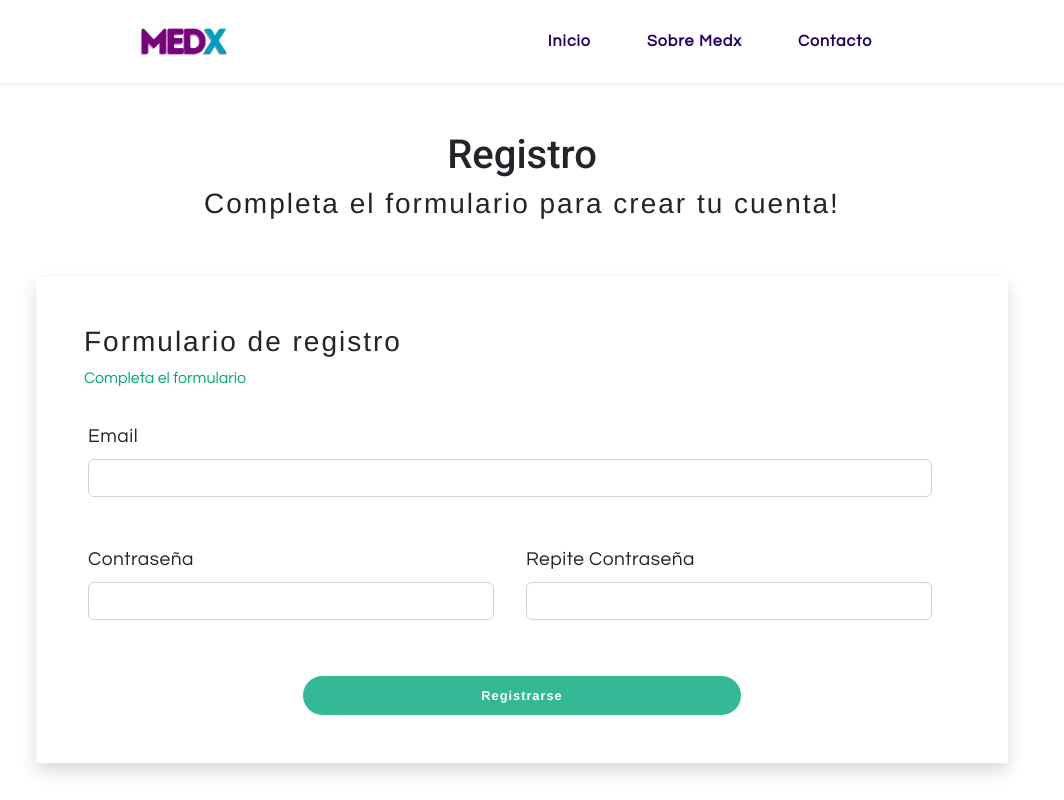
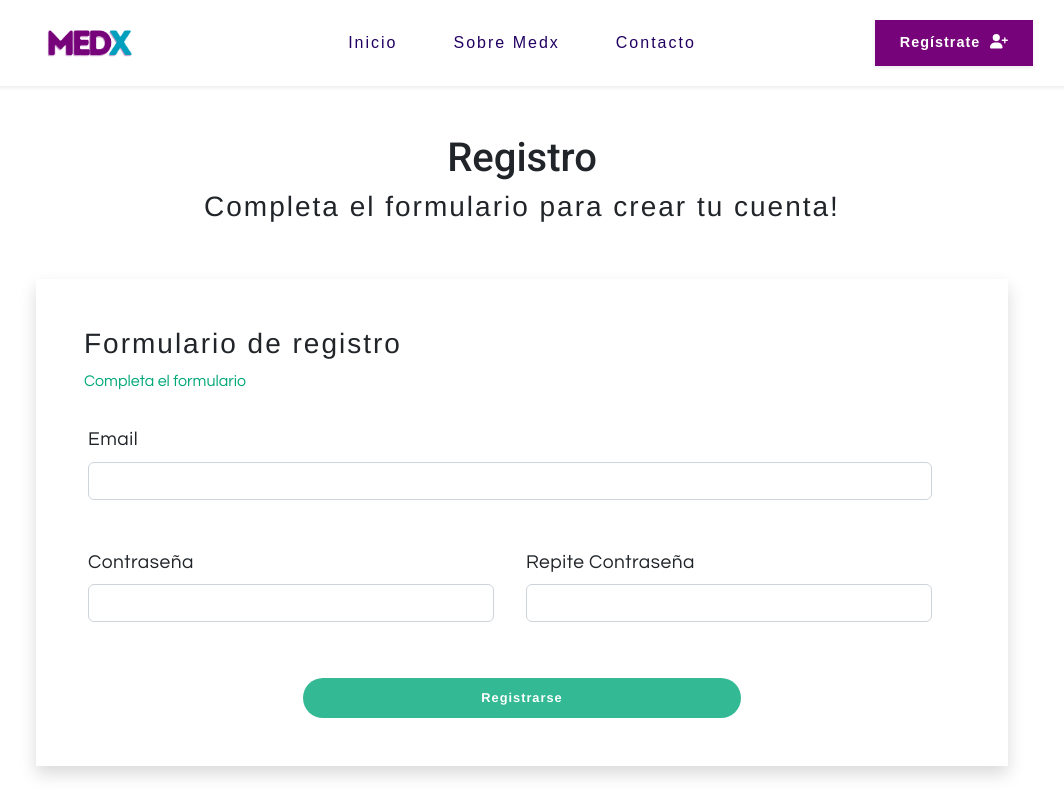
Before and after one commit to tnovak2112/medx, an Angular app: page /register in a window 1280 px wide. Shown: the top 800 px of the page, without its empty margins (118-1182 px from the left). Built offline with nearby package versions, Linux system fonts and the light colour scheme.

Commit message:
se arregla componente contacto se arreglan los tipos de letra agrega boton registro en navbar actualiza numero de contacto

```diff
--- a/src/app/features/about/views/about.component.css
+++ b/src/app/features/about/views/about.component.css
@@ -2,13 +2,13 @@
     border: 1px solid aquamarine;
 } */
 .img-container{
-    width: auto;
-    height: auto;
+    width: fit-content;
+    height: 100%;
     margin: 0px;
 }
 .img-container img{
     width: 100%;
-    height: 100%;
+    height: auto;
     object-fit: contain;
     border: none;
 }
@@ -28,3 +28,16 @@ p{
 strong{
     color: var(--purple);
 }
+#link-download{
+    background-color: var(--blue);
+    padding: 10px 15px ;
+    text-decoration: none;
+    font-family: Arial, Helvetica, sans-serif;
+    font-weight: 500;
+    letter-spacing: 2px;
+    color: white;
+    transition: background-color .5s;
+}
+#link-download:hover{
+    background-color: var(--purple);
+}
--- a/src/app/features/about/views/about.component.html
+++ b/src/app/features/about/views/about.component.html
@@ -13,12 +13,16 @@
     <h3>
       Encuentra profesionales de salud de manera fácil y rápida con nuestra StartUp.
     </h3>
-    <div class="col-lg-6 col-sm-12 my-5 text-center">
+    <div class="col-lg-4 col-sm-8 d-flex flex-column align-self-start justify-content-center my-5 text-center">
       <div class="img-container">
-        <img src="assets/images/poster.svg" alt="" class="rounded shadow" />
+        <img src="assets/images/poster.svg" alt="" class="rounded" />
+      </div>
+      <div class="mt-3">
+        <h5 class="p-3">Quieres saber mas?</h5>
+        <a href="assets/docs/Press. MedxApp 2023.pdf" id="link-download" class="shadow-sm" descargar>Click Aqui!</a>
       </div>
     </div>
-    <div class="col-lg-6 col-sm-12 my-5">
+    <div class="col-lg-7 col-sm-12 my-5">
       <div>
         <p align="justify" class="lh-lg">
           En la era digital actual, encontrar profesionales de salud competentes y confiables puede resultar un desafío
--- a/src/app/features/contact/views/contact.component.css
+++ b/src/app/features/contact/views/contact.component.css
@@ -2,10 +2,10 @@
     padding: 40px;
 }
 h1{
-    font-family: Titulos;
+    font-family: Arial, Helvetica, sans-serif;
 }
 h3{
-    font-family: Titulos;
+    font-family: Arial, Helvetica, sans-serif;
     letter-spacing: 2px;
 }
 h4{
@@ -16,18 +16,28 @@ h5{
     font-family: Verdana, Geneva, Tahoma, sans-serif;
 }
 p{
-    font-family: "Titulos";
+    font-family: Arial, Helvetica, sans-serif;
     color: var(--lightblue);
 }
+a{
+    text-decoration: none;
+    font-weight: 700;
+    letter-spacing: 2px;
+    color: var(--lightblue);
+    transition: color .2s;
+}
+a:hover{
+    color: var(--purple);
+}
 label{
-    font-family: Titulos;
+    font-family: Arial, Helvetica, sans-serif;
     letter-spacing: 0.5px;
     font-size: 1.2rem;
 }
 button{
     background-color: var(--purple);
     color: white;
-    font-family: Helvetica;
+    font-family: Arial, Helvetica, sans-serif;
     font-weight: 700;
     font-size: .8rem;
     letter-spacing: 1px;
@@ -47,11 +57,11 @@ button:hover{
     padding: 40px;
 }
 #subtitle{
-    font-family: Titulos;
+    font-family: Arial, Helvetica, sans-serif;
     color: black;
     letter-spacing: 1px;
     font-size: 1.1rem;
-    font-weight: 700;
+    font-weight: 500;
 }
 @media (max-width: 576px) {
     #yellow-bg {
--- a/src/app/features/contact/views/contact.component.html
+++ b/src/app/features/contact/views/contact.component.html
@@ -19,13 +19,13 @@
       </h4>
       <div class="d-flex flex-column mt-4">
         <h5 class="m-0">Registro</h5>
-        <p class="m-0 mt-2 text-break">+56 9 4850 5395</p>
+        <p class="m-0 mt-2 text-break"><a href="tel:+56942615877">+56 9 4261 5877</a></p>
         <p class="m-0 mt-1 text-break">registro@medxapp.cl</p>
         <p class="m-0 mt-1 text-break">Lunes a Viernes 09:00 - 18:00</p>
       </div>
       <div class="d-flex flex-column mt-4">
         <h5 class="m-0">Administración</h5>
-        <p class="m-0 mt-2 text-break">+56 9 4850 5395</p>
+        <p class="m-0 mt-2 text-break"><a href="tel:+56942615877">+56 9 4261 5877</a></p>
         <p class="m-0 mt-1 text-break">administracion@medxapp.cl</p>
         <p class="m-0 mt-1 text-break">Lunes a Viernes 09:00 - 18:00</p>
       </div>
@@ -88,8 +88,8 @@
               formControlName="message"
             ></textarea>
           </div>
-          <div class="text-center mt-4">
-            <button type="submit" class="w-50 shadow">ENVIAR</button>
+          <div class="text-left mt-4">
+            <button type="submit" class="w-25 shadow">ENVIAR</button>
           </div>
         </div>
       </form>
--- a/src/app/features/home/components/hero/hero.component.css
+++ b/src/app/features/home/components/hero/hero.component.css
@@ -25,10 +25,10 @@ strong{
     color: grey;
 }
 h1{
-    font-weight: 600;
+    font-weight: 500;
     letter-spacing: 1.5px;
     font-size: 3.4rem;
-    font-family: Titulos;
+    font-family: Arial, Helvetica, sans-serif;
     color: var(--blue)
 }
 h5{
--- a/src/app/features/home/components/hero/hero.component.html
+++ b/src/app/features/home/components/hero/hero.component.html
@@ -17,7 +17,7 @@
         <input
           type="search"
           class="form-control shadow-sm p-3"
-          placeholder="Ingresa el nombre de quien buscas..."
+          placeholder="Ingresa el nombre de la persona o establecimiento que buscas..."
           aria-label="Example text with button addon"
           aria-describedby="button-addon1"
           [ngModel]="search"
--- a/src/app/shared/components/navbar/navbar.component.css
+++ b/src/app/shared/components/navbar/navbar.component.css
@@ -2,12 +2,12 @@
     background-color: white;
 }
 #image-container{
-    max-width: 100px;
+    max-width: 90px;
     height: auto;
 }
 #image-container img{
     width: 100%;
-    object-fit: cover;
+    object-fit: contain;
 }
 #login{
     padding: 12px 25px;
@@ -23,20 +23,23 @@
     background-color: var(--yellow);
 }
 #register{
+    font-family: Arial, Helvetica, sans-serif;
+    font-size: .9rem;
     padding: 12px 25px;
     letter-spacing: 1px;
-    background-color:white;
-    color: rgba(14, 17, 22, 0.8);
-    border-radius: 20px;
+    background-color: var(--purple);
+    color: white;
+    border-radius: 0px;
     border: none;
     font-weight: 700;
     transition: background-color .5s;
 }
 #register fa-icon{
-    color: rgba(14, 17, 22, 0.8);
+    color: white;
+    font-size: .9rem;
 }
 #register:hover{
-    background-color: rgba(0, 168, 120, .6);
+    background-color: var(--purpleO);
 }
 fa-icon{
     font-size: 10px;
@@ -45,16 +48,16 @@ fa-icon{
 }
 a{
     color: var(--blue);
-    letter-spacing: 1px;
-    font-weight: 700;
-    font-family: Titulos;
+    letter-spacing: 2px;
+    font-weight: 500;
+    font-family: Arial, Helvetica, sans-serif;
     font-size: 1rem;
     transition: color .5s;
     background-color: none;
     text-decoration: none;
-    transition: text-decoration .5s;
+    transition: font-weight .5s;
 }
 a:hover{
     color: var(--lightblue);
-    text-decoration: underline;
+    font-weight: bold;
 }
--- a/src/app/shared/components/navbar/navbar.component.html
+++ b/src/app/shared/components/navbar/navbar.component.html
@@ -1,28 +1,32 @@
 <div class="container-fluid shadow-sm p-1 w-100">
-  <div class="row align-items-center justify-content-evenly text-center">
-    <div class="col-lg-4 col-sm-12 p-1 mx-3 my-3" id="image-container">
+  <div class="row align-items-center justify-content-center text-center">
+    <div class="col-lg-4 col-sm-12 p-1 my-3 d-flex justify-content-center">
+      <div id="image-container">
         <img src="assets/images/medx (8).png" alt="Logo" class="img-fluid" />
+      </div>
     </div>
     <div class="col-lg-4 col-sm-12">
       <a routerLink="home" class="m-1 py-2 px-4">Inicio</a>
       <a routerLink="about" class="m-1 py-2 px-4 text-nowrap">Sobre Medx</a>
       <a routerLink="contact" class="m-1 py-2 px-4">Contacto</a>
     </div>
+    <div class="col-4" *ngIf="!state">
+      <a routerLink="/register"
+        ><button class="m-3 shadow-sm text-nowrap" id="register">
+          Regístrate <fa-icon [icon]="regIcon"></fa-icon></button
+      ></a>
+    </div>
   </div>
 </div>
 
 <!-- <div class="col-4"></div> -->
-<!-- <div class="col-4" *ngIf="!state">
-      <a routerLink="/register"
-        ><button class="m-3 border no-border" id="register">
-          Registro <fa-icon [icon]="regIcon"></fa-icon></button
-      ></a>
-      <a routerLink="/login"
+
+<!-- <a routerLink="/login"
         ><button class="m- border no-border" id="login">
           Iniciar Sesión <fa-icon [icon]="logIcon"></fa-icon></button
-      ></a>
-    </div>
-    <div class="col-4" *ngIf="state">
+      ></a> -->
+
+<!-- <div class="col-4" *ngIf="state">
   <a routerLink="/profile"
     ><button class="m-3 border no-border" id="register">
       Perfil <fa-icon [icon]="profileIcon"></fa-icon></button
```
Also changed, not shown: 1 other file (tests, documents, lock files or other folders). Lines whose indentation alone changed are shown as unchanged.
